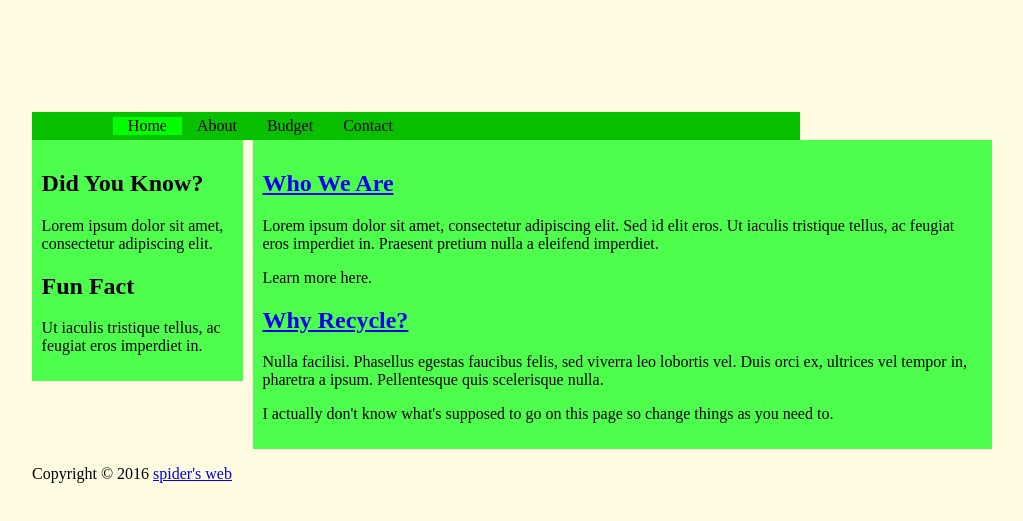
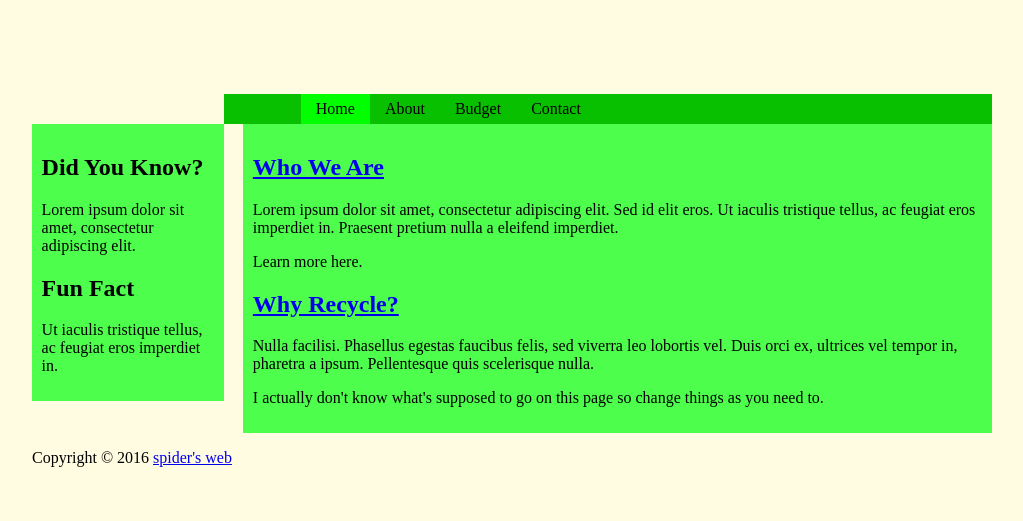
Before and after one commit to pie-and-cat/Web-Design-Recycling-Project, a plain HTML site: page index.html in a window 1280 px wide. Shown: the part 21-542 px from the top of the page, without its empty margins (128-1151 px from the left). Drawn offline with Linux system fonts and the light colour scheme.

Commit message:
Update style.css

```diff
--- a/style.css
+++ b/style.css
@@ -9,16 +9,15 @@ body{
 
 #mainHeader img{
 	width: 20%;
-	float:left;
 }
 
 #mainHeader nav{
 	background-color: #08BF00;
 	list-style: none;
 	margin-top:12%;
-	float:left;
-	padding:5px;
-	width:79%;
+	float:right;
+	width:80%;
+  line-height: 30px;
 }
 
 #mainHeader nav li{
@@ -52,7 +51,7 @@ header nav li a:hover, header nav li a:active, header nav li .activePage a:link,
 
 #mainContent #asides{
   float:left;
-  width:20%;
+  width:18%;
   background-color: #4DFF4C;
   padding:1%;
 }
@@ -60,7 +59,7 @@ header nav li a:hover, header nav li a:active, header nav li .activePage a:link,
 #mainContent #content{
 	float: right;
 	background-color: #4DFF4C;
-	width: 75%;
+	width: 76%;
 	padding:1%;
 }
 
```
